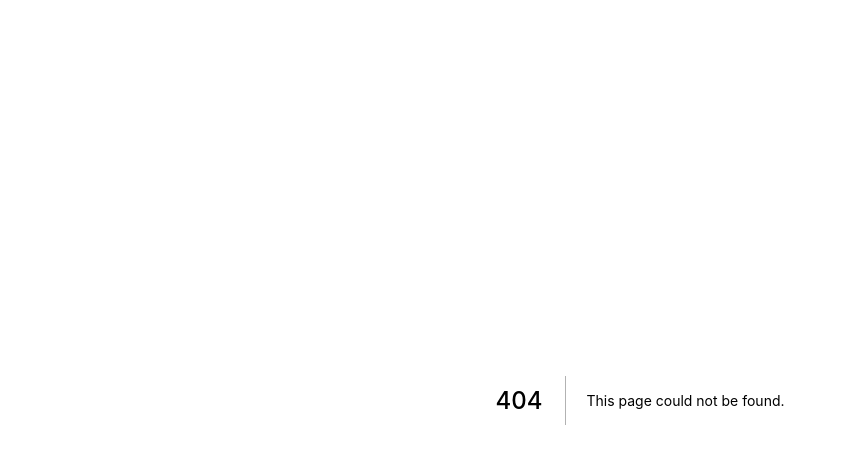
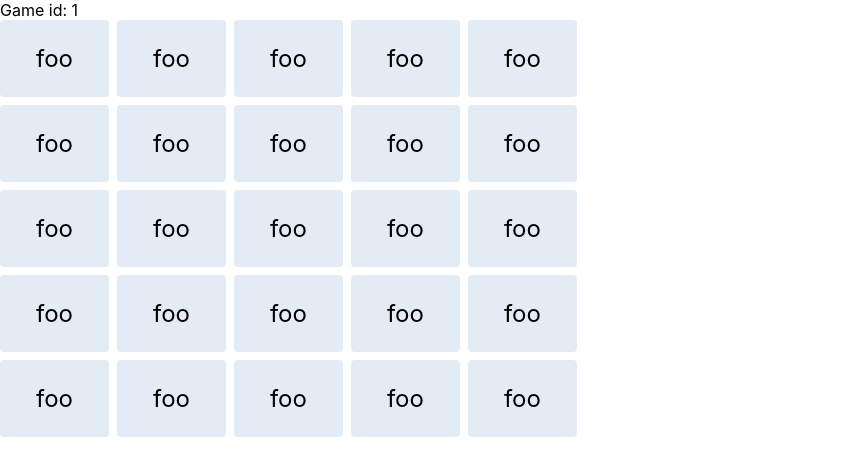
Before and after one commit to bcspragu/Codenames, a Next.js app in the folder web/frontend/: page /game/1 in a window 1280 px wide. Before the commit this address had no page. Shown: the top 476 px of the page, without its empty margins (0-847 px from the left). Built offline with nearby package versions, Linux system fonts and the light colour scheme.

Commit message:
start game page

```diff
--- /dev/null
+++ b/web/frontend/pages/game/[gameId]/index.module.scss
@@ -0,0 +1,57 @@
+@keyframes gradient {
+  0% {
+    background-position: 0% 50%;
+  }
+  50% {
+    background-position: 100% 50%;
+  }
+  100% {
+    background-position: 0% 50%;
+  }
+}
+
+.gamePage {
+}
+
+.gameBoard {
+}
+
+.gameBoardRow {
+  display: flex;
+
+  + .gameBoardRow {
+    margin-top: 8px;
+  }
+}
+
+.gameBoardCard {
+  cursor: pointer;
+  padding: 24px 36px;
+  font-size: 24px;
+  // border: 1px solid grey;
+  border-radius: 4px;
+  background-color: rgb(227, 236, 245);
+
+  &:hover:not(.revealed) {
+    color: white;
+    background: linear-gradient(-45deg, #ee7752, #e73c7e, #23a6d5, #23d5ab);
+    background-size: 400% 400%;
+    animation: gradient 2s ease infinite;
+  }
+
+  + .gameBoardCard {
+    margin-left: 8px;
+  }
+}
+
+.revealed {
+  color: white;
+
+  &.red {
+    background-color: maroon;
+  }
+
+  &.blue {
+    background-color: teal;
+  }
+}
--- /dev/null
+++ b/web/frontend/pages/game/[gameId]/index.tsx
@@ -0,0 +1,219 @@
+import styles from './index.module.scss';
+
+import { useRouter } from 'next/router';
+import { useState } from 'react';
+import cn from 'classnames';
+
+const dummyWordSet: CardSet = [
+  [
+    {
+      word: 'foo',
+      team: 'blue',
+      revealed: false,
+    },
+    {
+      word: 'foo',
+      team: 'blue',
+      revealed: false,
+    },
+    {
+      word: 'foo',
+      team: 'blue',
+      revealed: false,
+    },
+    {
+      word: 'foo',
+      team: 'blue',
+      revealed: false,
+    },
+    {
+      word: 'foo',
+      team: 'blue',
+      revealed: false,
+    },
+  ],
+  [
+    {
+      word: 'foo',
+      team: 'blue',
+      revealed: false,
+    },
+    {
+      word: 'foo',
+      team: 'blue',
+      revealed: false,
+    },
+    {
+      word: 'foo',
+      team: 'blue',
+      revealed: false,
+    },
+    {
+      word: 'foo',
+      team: 'blue',
+      revealed: false,
+    },
+    {
+      word: 'foo',
+      team: 'blue',
+      revealed: false,
+    },
+  ],
+  [
+    {
+      word: 'foo',
+      team: 'blue',
+      revealed: false,
+    },
+    {
+      word: 'foo',
+      team: 'blue',
+      revealed: false,
+    },
+    {
+      word: 'foo',
+      team: 'blue',
+      revealed: false,
+    },
+    {
+      word: 'foo',
+      team: 'blue',
+      revealed: false,
+    },
+    {
+      word: 'foo',
+      team: 'blue',
+      revealed: false,
+    },
+  ],
+  [
+    {
+      word: 'foo',
+      team: 'blue',
+      revealed: false,
+    },
+    {
+      word: 'foo',
+      team: 'blue',
+      revealed: false,
+    },
+    {
+      word: 'foo',
+      team: 'blue',
+      revealed: false,
+    },
+    {
+      word: 'foo',
+      team: 'blue',
+      revealed: false,
+    },
+    {
+      word: 'foo',
+      team: 'blue',
+      revealed: false,
+    },
+  ],
+  [
+    {
+      word: 'foo',
+      team: 'blue',
+      revealed: false,
+    },
+    {
+      word: 'foo',
+      team: 'blue',
+      revealed: false,
+    },
+    {
+      word: 'foo',
+      team: 'blue',
+      revealed: false,
+    },
+    {
+      word: 'foo',
+      team: 'blue',
+      revealed: false,
+    },
+    {
+      word: 'foo',
+      team: 'blue',
+      revealed: false,
+    },
+  ],
+];
+
+type Card = {
+  word: string;
+  team: 'red' | 'blue' | 'neutral' | 'death';
+  revealed: boolean;
+};
+
+type CardRow = [Card, Card, Card, Card, Card];
+
+type CardSet = [CardRow, CardRow, CardRow, CardRow, CardRow];
+
+export default function Game() {
+  const router = useRouter();
+  const { gameId } = router.query;
+  const [cardSet, setCardSet] = useState<CardSet | null>(dummyWordSet);
+
+  console.log(cardSet);
+
+  const renderGameBoard = () => {
+    if (!cardSet) {
+      return 'Loading';
+    }
+
+    const renderCard = (card: Card, rowIndex: number, cardIndex: number) => {
+      const handleClick = () => {
+        // @ts-ignore
+        setCardSet((prevSet) => {
+          return [
+            ...prevSet.slice(0, rowIndex),
+            [
+              ...prevSet[rowIndex].slice(0, cardIndex),
+              { ...prevSet[rowIndex][cardIndex], revealed: true },
+              ...prevSet[rowIndex].slice(cardIndex + 1),
+            ],
+            ...prevSet.slice(rowIndex + 1),
+          ];
+        });
+      };
+
+      return (
+        <div
+          key={cardIndex}
+          className={cn(
+            styles.gameBoardCard,
+            card.revealed && {
+              [styles.revealed]: true,
+              [styles.red]: card.team === 'red',
+              [styles.blue]: card.team === 'blue',
+            }
+          )}
+          onClick={handleClick}
+          tabIndex={0}
+        >
+          {card.word}
+        </div>
+      );
+    };
+
+    const renderCardRow = (row: CardRow, rowIndex: number) => {
+      return (
+        <div key={rowIndex} className={styles.gameBoardRow}>
+          {row.map((card, cardIndex) => renderCard(card, rowIndex, cardIndex))}
+        </div>
+      );
+    };
+
+    return <div className='game-board'>{cardSet.map(renderCardRow)}</div>;
+  };
+
+  return (
+    <div className='game-page'>
+      <div>Game id: {gameId}</div>
+      {renderGameBoard()}
+    </div>
+  );
+}
```
Also changed, not shown: package.json (added, +7 -0 lines), 1 other file (tests, documents, lock files or other folders).
